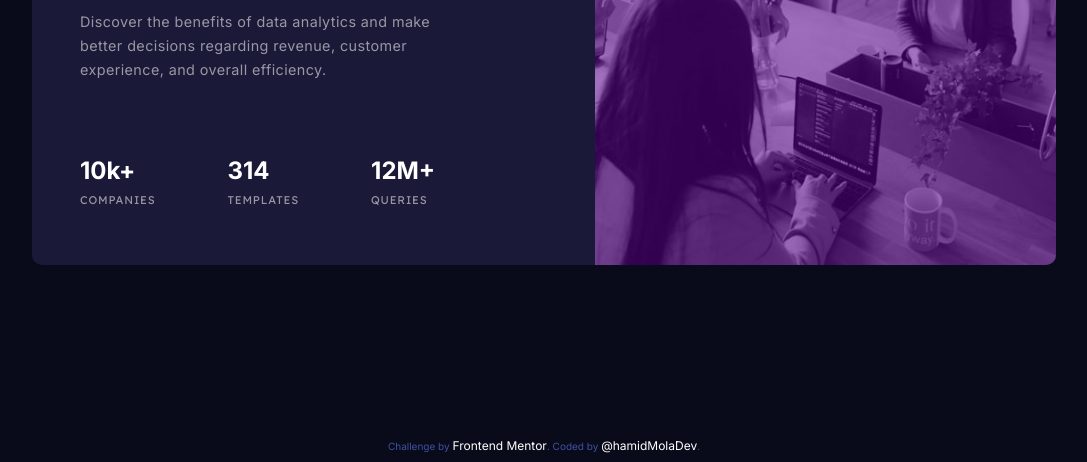
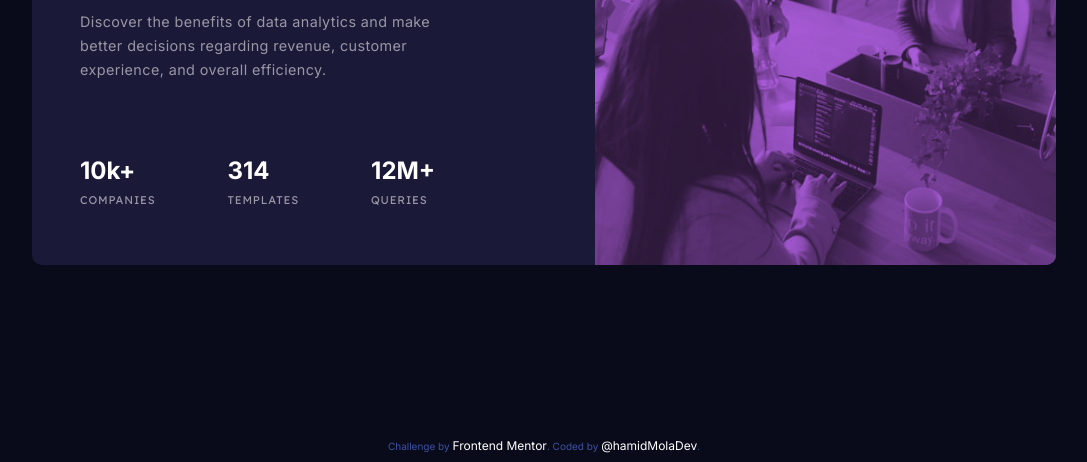
Before and after one commit to hamidMolaDev/Stats-preview-card-component, a plain HTML site: page index.html in a window 1280 px wide. Shown: the part 338-800 px from the top of the page, without its empty margins (96-1183 px from the left). Drawn offline with Linux system fonts and the light colour scheme.

Commit message:
"colorize the image"

```diff
--- a/index.html
+++ b/index.html
@@ -37,8 +37,6 @@
 
         <img src="./images/image-header-desktop.jpg" alt="Stats preview card component" />
 
-        <div id="img-div"></div>
-
       </figure>
     </div>
 
--- a/syles.css
+++ b/syles.css
@@ -159,27 +159,20 @@ h1 span {
   font-weight: 700;
 }
 
+
 figure {
+  background-color: rgb(171, 92, 219);
   position: relative;
   height: auto;
   margin: 0;
   width: 45%;
-
+  border-radius: 0% 10px 10px 0%;
 }
 
-#img-div {
-  height: 100%;
-  width: 100%;
-  background-color: var(--violet);
-  position: absolute;
-  top: 0;
-  right: 0;
-  border-radius: 0% 10px 10px 0%;
-  z-index: 1;
-}
 
 img {
-  filter: opacity(45%);
+  opacity: 0.75;
+  mix-blend-mode: multiply;
   position: absolute;
   top: 0;
   right: 0;
```
